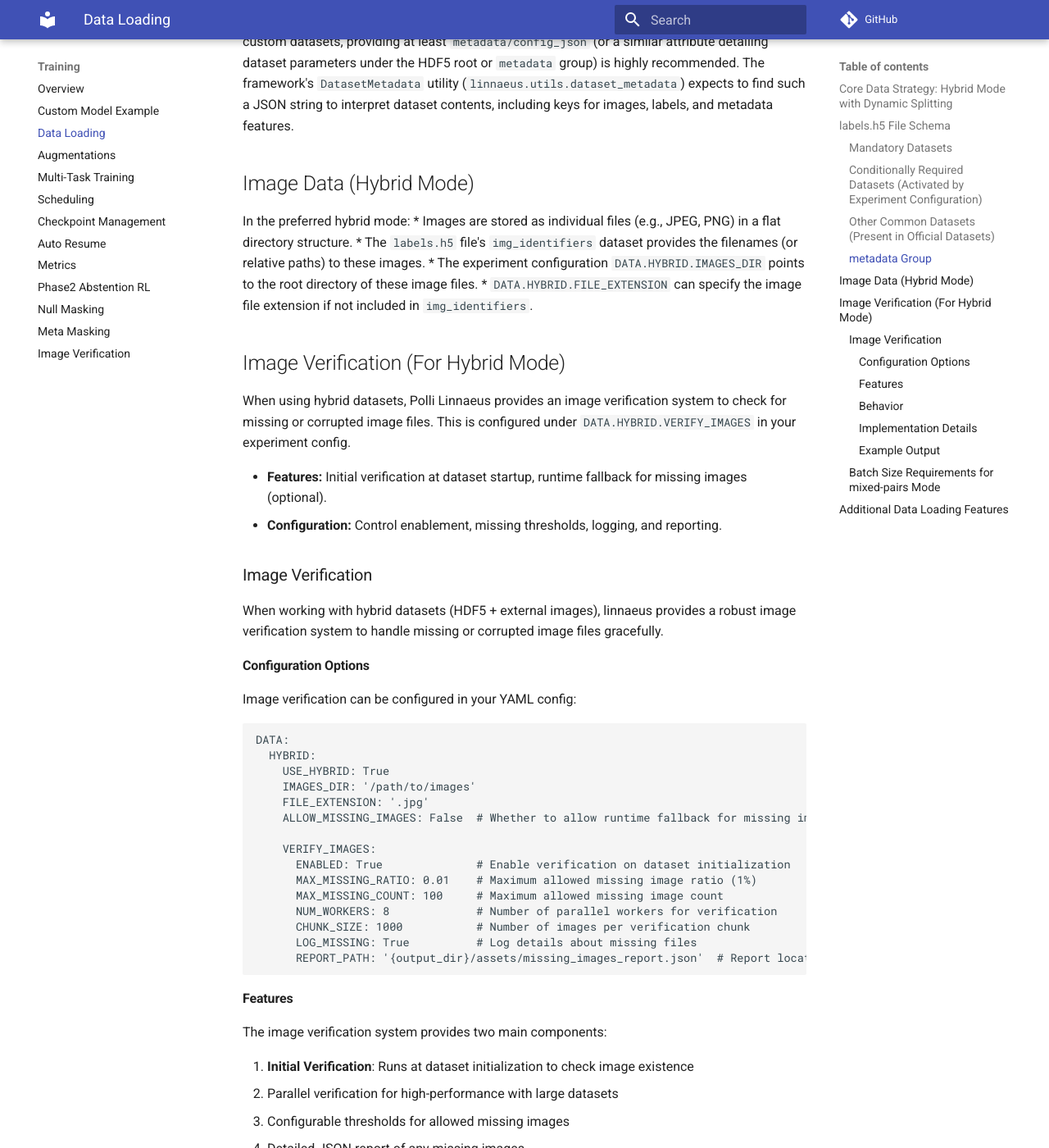
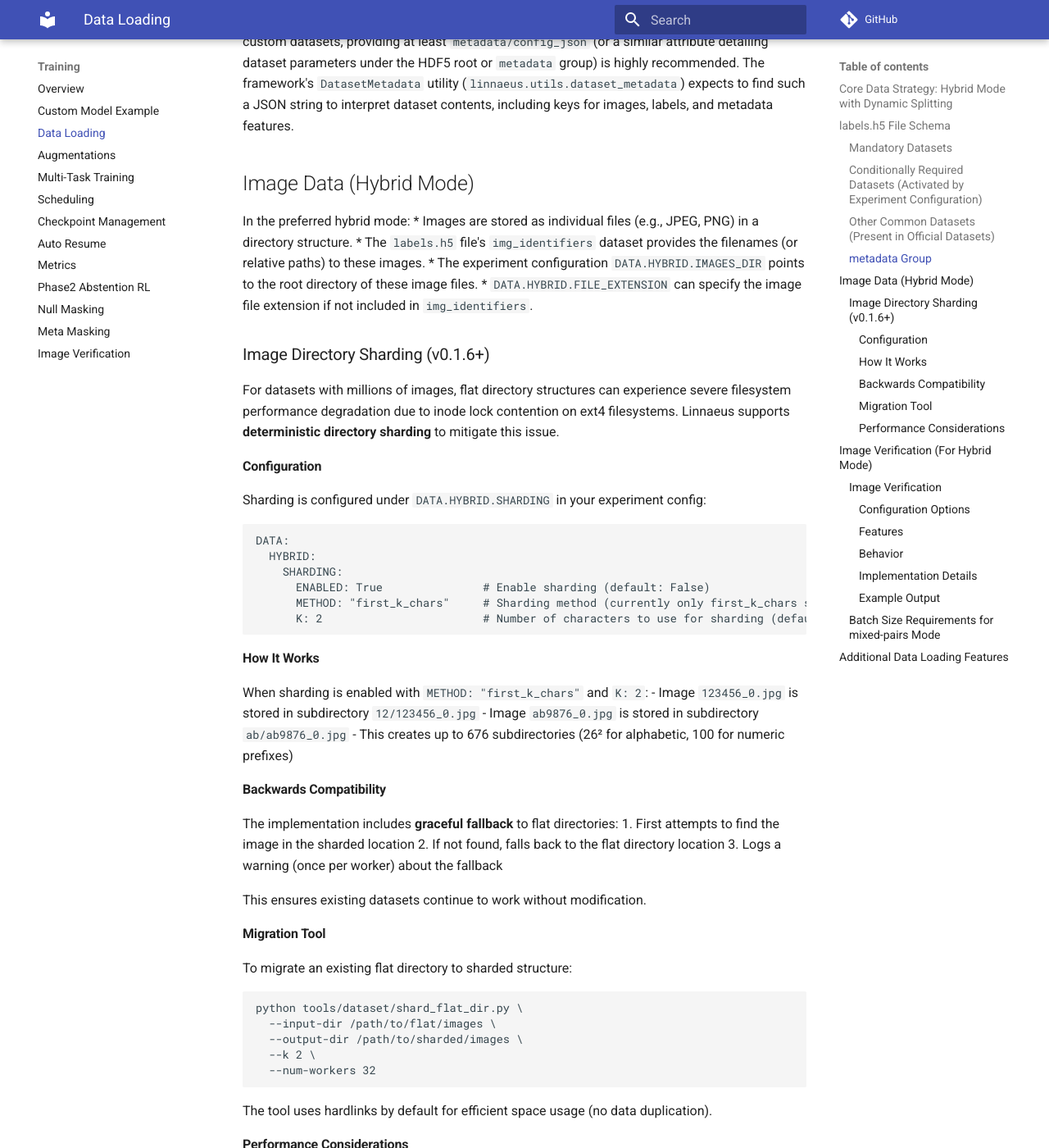
Before and after one commit to polli-labs/linnaeus, an MkDocs documentation site: the page built from docs/training/data_loading.md, in a window 1280 px wide and 1400 px high, scrolled down 4929 px. Shown: the whole window at 82% size. Built offline with MkDocs 1.6.1 and Material for MkDocs 9.7.7, drawn with Linux system fonts in a browser that asks for light colours; comment, search, counter and statistics services are not loaded; some of the changed text lies outside the part shown.

Commit message:
docs: Update documentation for hybrid image directory sharding
- Add sharding feature to CHANGELOG.md under Unreleased section
- Update data_loading.md with comprehensive sharding documentation
  - Configuration options for DATA.HYBRID.SHARDING
  - How the first_k_chars method works
  - Backwards compatibility with graceful fallback
  - Migration tool usage instructions
  - Performance considerations for different dataset sizes

````diff
--- a/docs/training/data_loading.md
+++ b/docs/training/data_loading.md
@@ -127,10 +127,63 @@ While Polli Linnaeus might not strictly enforce the presence of all `metadata` s
 ## Image Data (Hybrid Mode)
 
 In the preferred hybrid mode:
-*   Images are stored as individual files (e.g., JPEG, PNG) in a flat directory structure.
+*   Images are stored as individual files (e.g., JPEG, PNG) in a directory structure.
 *   The `labels.h5` file's `img_identifiers` dataset provides the filenames (or relative paths) to these images.
 *   The experiment configuration `DATA.HYBRID.IMAGES_DIR` points to the root directory of these image files.
 *   `DATA.HYBRID.FILE_EXTENSION` can specify the image file extension if not included in `img_identifiers`.
+
+### Image Directory Sharding (v0.1.6+)
+
+For datasets with millions of images, flat directory structures can experience severe filesystem performance degradation due to inode lock contention on ext4 filesystems. Linnaeus supports **deterministic directory sharding** to mitigate this issue.
+
+#### Configuration
+
+Sharding is configured under `DATA.HYBRID.SHARDING` in your experiment config:
+
+```yaml
+DATA:
+  HYBRID:
+    SHARDING:
+      ENABLED: True               # Enable sharding (default: False)
+      METHOD: "first_k_chars"     # Sharding method (currently only first_k_chars supported)
+      K: 2                        # Number of characters to use for sharding (default: 2)
+```
+
+#### How It Works
+
+When sharding is enabled with `METHOD: "first_k_chars"` and `K: 2`:
+- Image `123456_0.jpg` is stored in subdirectory `12/123456_0.jpg`
+- Image `ab9876_0.jpg` is stored in subdirectory `ab/ab9876_0.jpg`
+- This creates up to 676 subdirectories (26² for alphabetic, 100 for numeric prefixes)
+
+#### Backwards Compatibility
+
+The implementation includes **graceful fallback** to flat directories:
+1. First attempts to find the image in the sharded location
+2. If not found, falls back to the flat directory location
+3. Logs a warning (once per worker) about the fallback
+
+This ensures existing datasets continue to work without modification.
+
+#### Migration Tool
+
+To migrate an existing flat directory to sharded structure:
+
+```bash
+python tools/dataset/shard_flat_dir.py \
+  --input-dir /path/to/flat/images \
+  --output-dir /path/to/sharded/images \
+  --k 2 \
+  --num-workers 32
+```
+
+The tool uses hardlinks by default for efficient space usage (no data duplication).
+
+#### Performance Considerations
+
+- **Benefits appear at scale**: Sharding overhead may slightly increase I/O time for small datasets (<1M files)
+- **Significant improvements**: For datasets with 10M+ files where inode contention becomes severe
+- **Production environments**: Most beneficial under high concurrency with multiple workers/processes
 
 ## Image Verification (For Hybrid Mode)
 
````
Also changed, not shown: CHANGELOG.md (+5 -0 lines).
